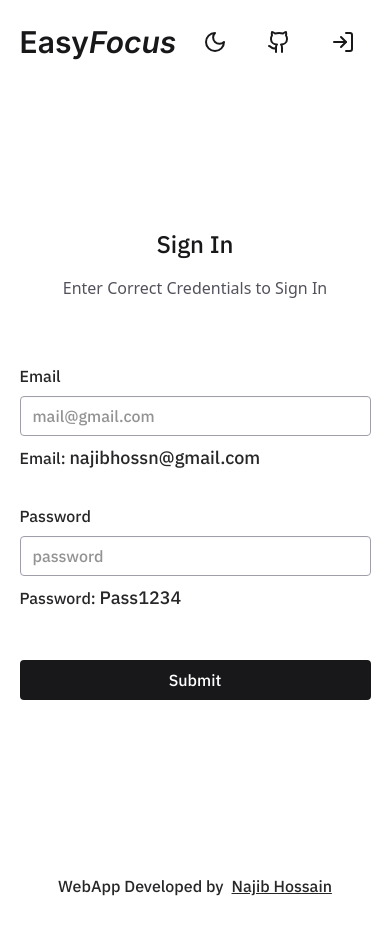
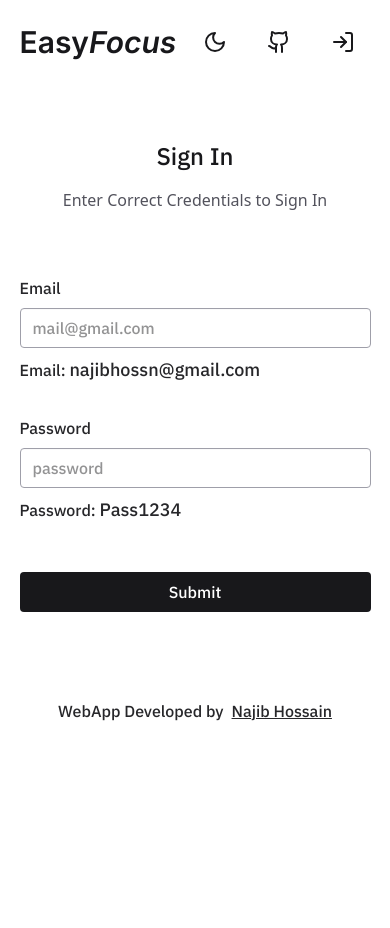
Before and after one commit to NajibHos/EasyFocus, a React (Vite) app: page /sign-in in a window 390 px wide. After the commit the page ends 844 px from the top, so only its background shows below. Built offline with nearby package versions, Linux system fonts and the light colour scheme; no server answers.

Commit message:
Update page height for smaller screens

```diff
--- a/src/pages/SignIn.jsx
+++ b/src/pages/SignIn.jsx
@@ -28,7 +28,8 @@ const SignIn = () => {
   }
 
   return (
-    <div className="h-[90vh] w-full flex justify-center items-center dark:bg-dark-bg">
+    <div className="h-auto py-14 lg:h-[90vh] lg:py-0 w-full flex justify-center
+     items-center dark:bg-dark-bg">
       <div className="h-full w-[90%] flex flex-col justify-center
        items-center gap-16 lg:max-2xl:gap-12">
         <div className="h-auto w-full flex flex-col justify-center items-center
```
